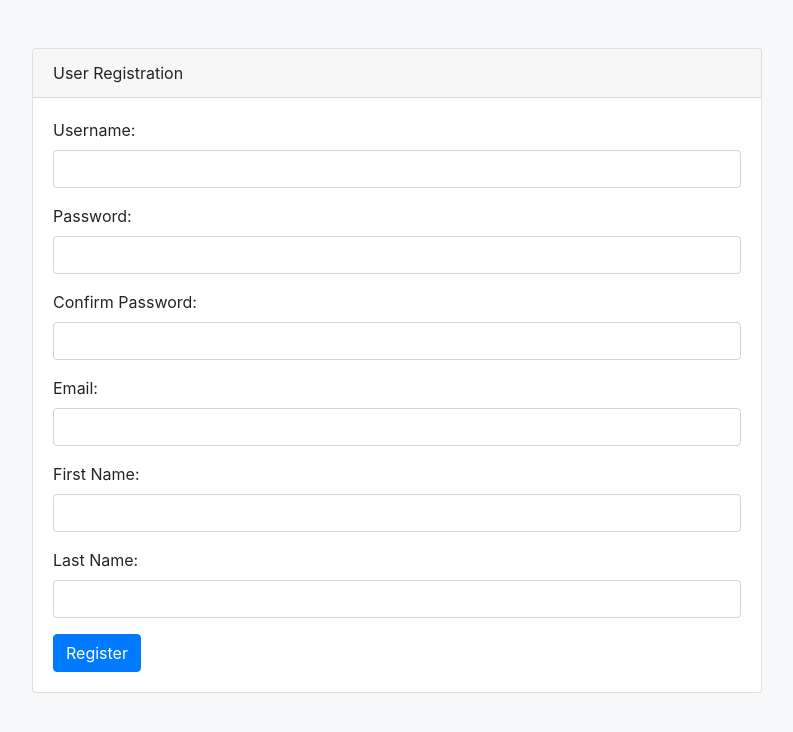
After one commit to EagleAssist/Freelance-calc, a Django app: template templates/register.html in a window 1280 px wide. The commit adds this page. Shown: the top 732 px of the page, without its empty margins (243-1036 px from the left). Run offline with Django 4.2, Linux system fonts and the light colour scheme; the template is opened without the code that fills it, so the values that code supplies are empty; some libraries are stand-ins or nearby versions.

Commit message:
new changes  commit

```diff
--- a/login/urls.py
+++ b/login/urls.py
@@ -1,6 +1,8 @@
 from django.urls import path,include
-from .views import UserRegister, GetDeatils
+from .views import UserRegister, GetDeatils,UserRegister
 urlpatterns = [
+  path('user_register/', UserRegister.as_view()),
+
   path('getdetails/',GetDeatils.as_view()),
   path('register/',UserRegister.as_view()),
 ]
--- /dev/null
+++ b/templates/register.html
@@ -0,0 +1,55 @@
+<!DOCTYPE html>
+<html lang="en">
+<head>
+    <meta charset="UTF-8">
+    <meta name="viewport" content="width=device-width, initial-scale=1, shrink-to-fit=no">
+    <title>User Registration</title>
+    <!-- Add Bootstrap CSS link -->
+    <link href="https://stackpath.bootstrapcdn.com/bootstrap/4.5.2/css/bootstrap.min.css" rel="stylesheet">
+</head>
+<body class="bg-light">
+    <div class="container mt-5">
+        <div class="row justify-content-center">
+            <div class="col-md-8">
+                <div class="card">
+                    <div class="card-header">User Registration</div>
+                    <div class="card-body">
+                        <form method="post" action="{% url 'user_register' %}">
+                            {% csrf_token %}
+                            <div class="form-group">
+                                <label for="username">Username:</label>
+                                <input type="text" class="form-control" id="username" name="username" required>
+                            </div>
+                            <div class="form-group">
+                                <label for="password">Password:</label>
+                                <input type="password" class="form-control" id="password" name="password" required>
+                            </div>
+                            <div class="form-group">
+                                <label for="password2">Confirm Password:</label>
+                                <input type="password" class="form-control" id="password2" name="password2" required>
+                            </div>
+                            <div class="form-group">
+                                <label for="email">Email:</label>
+                                <input type="email" class="form-control" id="email" name="email" required>
+                            </div>
+                            <div class="form-group">
+                                <label for="first_name">First Name:</label>
+                                <input type="text" class="form-control" id="first_name" name="first_name" required>
+                            </div>
+                            <div class="form-group">
+                                <label for="last_name">Last Name:</label>
+                                <input type="text" class="form-control" id="last_name" name="last_name" required>
+                            </div>
+                            <button type="submit" class="btn btn-primary">Register</button>
+                        </form>
+                    </div>
+                </div>
+            </div>
+        </div>
+    </div>
+    <!-- Add Bootstrap JS and Popper.js scripts -->
+    <script src="https://code.jquery.com/jquery-3.5.1.slim.min.js"></script>
+    <script src="https://cdn.jsdelivr.net/npm/@popperjs/core@2.10.2/dist/umd/popper.min.js"></script>
+    <script src="https://stackpath.bootstrapcdn.com/bootstrap/4.5.2/js/bootstrap.min.js"></script>
+</body>
+</html>
```
Also changed, not shown: fcalculations/views.py (+6 -4 lines), login/models.py (+15 -0 lines), login/views.py (+8 -1 lines), templates/calculate_price.html (+53 -13 lines).
